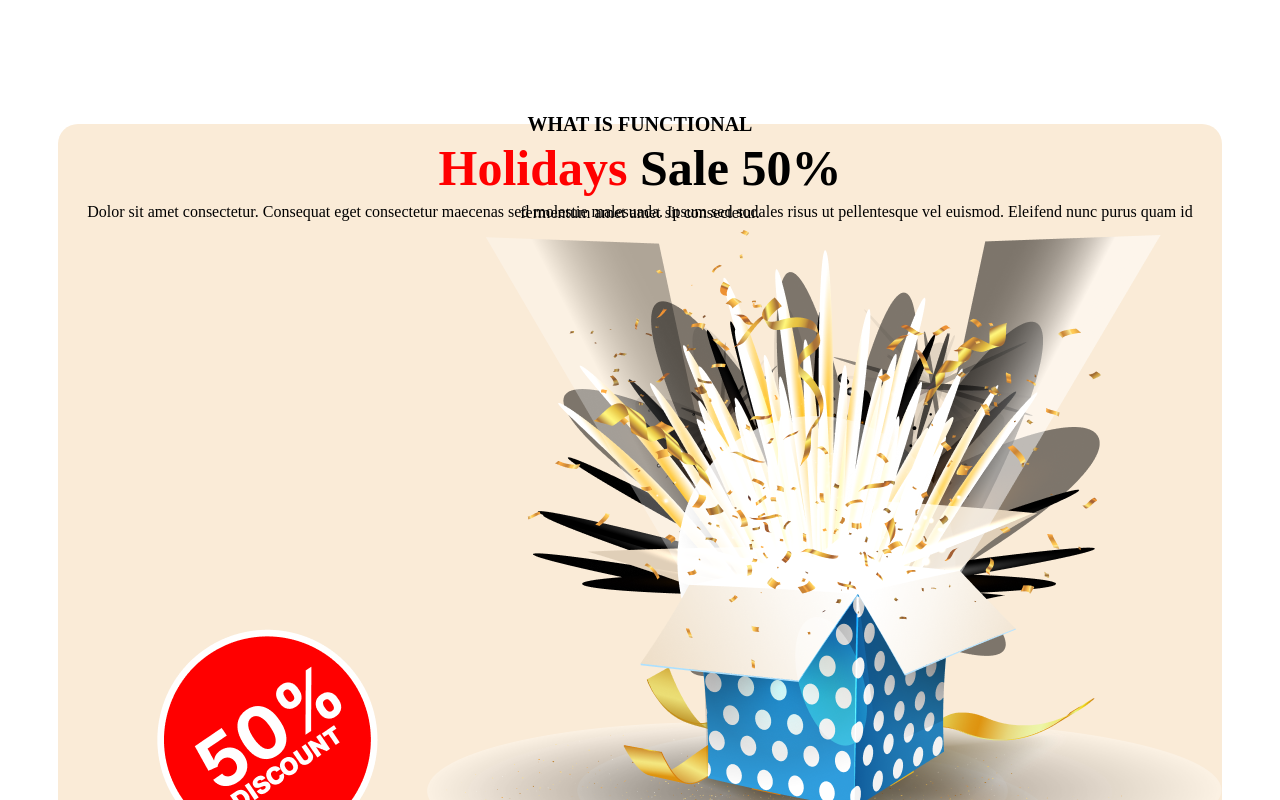
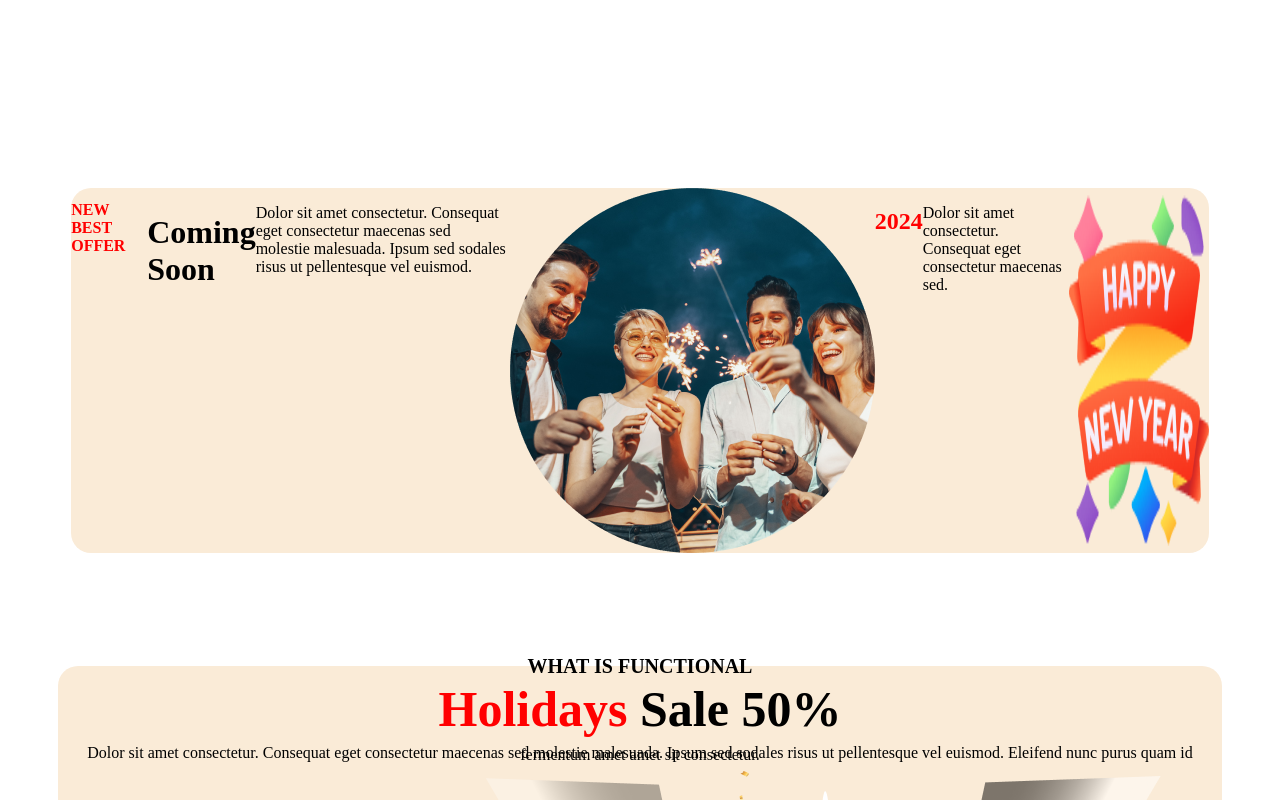
Before and after one commit to Mishu-2002/Assignment-1, a plain HTML site: page index.html in a window 1280 px wide. Shown: the part 4580-5380 px from the top of the page. Drawn offline with Linux system fonts and the light colour scheme.

Commit message:
my first project

```diff
--- a/css/style.css
+++ b/css/style.css
@@ -143,6 +143,37 @@
     color: red;
 }
 
+.come {
+    display: flex;
+    background-color: antiquewhite;
+    border-radius: 20px;
+    margin: 5%;
+}
+
+.go {
+    display: flex;
+}
+
+.click-me {
+    line-height: normal;
+}
+
+.apple {
+    color: red;
+    font-size: medium;
+}
+
+.guava {
+    font-size: 200%;
+    display: table-column;
+}
+
+
+
+.coffee {
+    color: red;
+}
+
 .vallagena {
     line-height: 10%;
     border-radius: 20px;
@@ -160,15 +191,11 @@
     background-color: black;
 }
 
-.odd {
-    color: aliceblue;
-    font-size: 150%;
-    justify-content: center;
-}
 
 .mourning {
-    justify-content: space-around;
-    margin: 20px;
+    justify-content: centert;
+    text-align: center;
+    margin: 50px;
     padding: 20px;
     border-radius: 20px;
     height: 500px;
--- a/index.html
+++ b/index.html
@@ -83,12 +83,32 @@
             <button class="Maurya">Subscribe</button>
         </div>
     </section>
+
+    <div class="go">
+        <section class="come">
+            <h1 class="apple">
+                NEW BEST OFFER
+            </h1>
+            <h2 class="guava">Coming <br> Soon</h2>
+            <p>Dolor sit amet consectetur. Consequat eget consectetur maecenas sed <br> molestie malesuada. Ipsum sed
+                sodales
+                risus ut
+                pellentesque vel euismod.</p>
+            <img src="./Public/Ellipse 1.png" alt="">
+
+            <h1 class="coffee">2024</h1>
+            <p>Dolor sit amet consectetur. <br> Consequat eget consectetur maecenas sed.</p>
+            <img src="./Public/Group 96.png" alt="">
+        </section>
+    </div>
+
     <section class="vallagena">
         <div>
             <h1 class="time-wast">WHAT IS FUNCTIONAL</h1>
             <h2 class="goal"> <span class="faltu">Holidays</span> Sale 50%</h2>
             <p>Dolor sit amet consectetur. Consequat eget consectetur maecenas sed
-                molestie malesuada. Ipsum sed sodales risus ut pellentesque vel euismod. Eleifend nunc purus quam id
+                molestie malesuada. Ipsum sed sodales risus ut
+                pellentesque vel euismod. Eleifend nunc purus quam id
                 fermentum amet amet
                 sit consectetur.</p>
             <div class="lemon">
@@ -106,6 +126,7 @@
                         <h2 class="elegy">
                             <img src="./Public/Facebook.png" alt="">
                             <img src="./Public/Instagram.png" alt="">
+                            <img src="./Public/Twitter.png" alt="">
                             <img src="./Public/Linkedin.png" alt="">
                         </h2>
                         <button>Unsubscribe</button>
```
